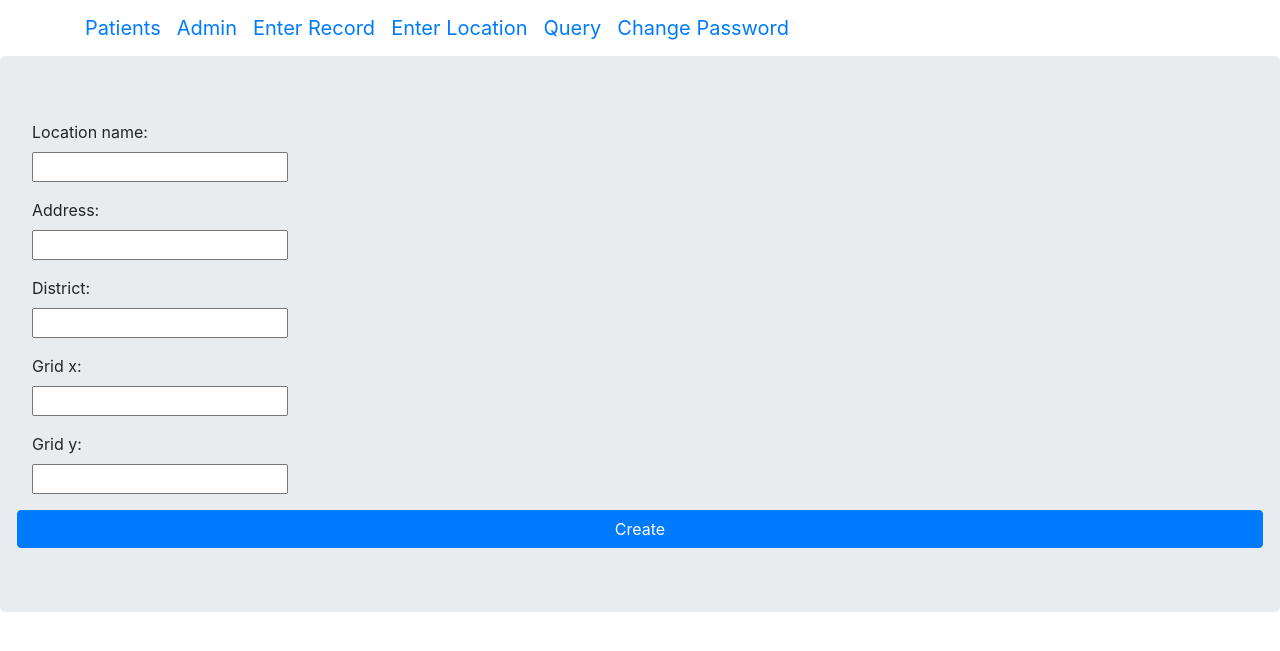
After one commit to gokceozer/trans_19, a Django app: page /covidapp/location_new/ in a window 1280 px wide. The commit adds this page. Shown: the top 651 px of the page. Run offline with Django 3.2, Linux system fonts and the light colour scheme; some libraries are stand-ins or nearby versions.

Commit message:
location fix

```diff
--- a/covidapp/forms.py
+++ b/covidapp/forms.py
@@ -11,7 +11,7 @@ class PatientForm(forms.ModelForm):
         fields = '__all__'
 
 class LocationForm(forms.ModelForm):
-    date_from = forms.DateField(
+    '''date_from = forms.DateField(
         input_formats=['%d-%m-%Y'],
         widget=forms.DateInput(
             attrs={'class': 'date'},
@@ -25,23 +25,24 @@ class LocationForm(forms.ModelForm):
             attrs={'class': 'date'},
             format='%d-%m-%Y'
         )
-    )
+    )'''
 
     class Meta:
         model = Location
-        exclude = ('patient',)
+        #exclude = ('patient',)
+        fields=['location_name', 'address','district', 'grid_x','grid_y']
 
-LocationFormSet = modelformset_factory(
+'''LocationFormSet = modelformset_factory(
     Location,
     form=LocationForm,
     extra=1,
-    exclude = ('patient',),
-    #fields=('location_name','address','grid_x','grid_y','date_from','date_to','details','category'),
+    #exclude = ('patient',),
+    fields=('location_name','address','grid_x','grid_y','date_from','date_to','details','category'),
     widgets = {
     'date_from': forms.DateInput(format='%d-%m-%Y'),
     'date_to': forms.DateInput(format='%d-%m-%Y'),
     },
-)
+)'''
 
 
 class QueryForm(forms.Form):
--- a/covidapp/models.py
+++ b/covidapp/models.py
@@ -16,13 +16,14 @@ class Patient(models.Model):
         return self.name
 
 class Location(models.Model):
-    patient = models.ForeignKey(Patient, related_name='locations', on_delete=models.CASCADE)
+    patient = models.ForeignKey(Patient, related_name='locations', on_delete=models.CASCADE, null=True, blank=True)
     location_name = models.CharField(max_length=50, null=True, blank=True)
     address = models.CharField(max_length=300, null=True, blank=True)
-    grid_x = models.IntegerField(null=True)
-    grid_y = models.IntegerField(null=True)
-    date_from = models.DateField()
-    date_to = models.DateField()
+    district = models.CharField(max_length=300, null=True, blank=True)
+    grid_x = models.IntegerField(null=True, blank=True)
+    grid_y = models.IntegerField(null=True, blank=True)
+    date_from = models.DateField(null=True, blank=True)
+    date_to = models.DateField(null=True, blank=True)
     details = models.CharField(max_length=300, null=True, blank=True)
     category = models.CharField(max_length=300, null=True, blank=True)
 
--- a/covidapp/urls.py
+++ b/covidapp/urls.py
@@ -6,6 +6,7 @@ from django.conf.urls import url
 urlpatterns = [
     path('', views.index, name='index'),
     path('patient_new/', views.patient_new, name='patient_new'),
+    path('location_new/', views.location_new, name='location_new'),
     re_path('patient/(?P<pk>\d+)$', views.PatientDetailView.as_view(), name='patient_detail'),
     path('query/', views.profile_search, name='query'),
     #url(r'^patient/(?P<pk>\d+)/remove/$', views.PatientDeleteView.as_view(), name='patient_remove'),
--- a/covidapp/views.py
+++ b/covidapp/views.py
@@ -1,5 +1,5 @@
 from django.shortcuts import render
-from covidapp.forms import PatientForm, LocationFormSet, QueryForm
+from covidapp.forms import PatientForm, QueryForm, LocationForm #LocationFormSet
 from covidapp.models import Patient, Location
 from django.views.generic import DetailView, ListView, FormView, UpdateView, DeleteView
 from . import forms
@@ -17,21 +17,40 @@ def index(request):
 
 def patient_new(request):
     patientForm = PatientForm()
-    formset = LocationFormSet()
+    #formset = LocationFormSet()
     if request.method == "POST":
         patientForm = PatientForm(request.POST)
-        formset = LocationFormSet(request.POST)
-        if patientForm.is_valid() and formset.is_valid():
-            patient = patientForm.save(commit=True)
+        #formset = LocationFormSet(request.POST)
+        if patientForm.is_valid(): #and formset.is_valid():
+            patientForm.save(commit=True)
+            '''patient = patientForm.save(commit=True)
             for form in formset:
                 location = form.save(commit=False)
                 location.patient = patient
-                location.save()
+                location.save()'''
+            return index(request)
+        else:
+            print('ERROR FORM INVALID')
+#, 'formset':formset
+    return render(request, 'covidapp/patient_new.html',{'patientForm':patientForm})
+
+
+def location_new(request):
+    locationForm = LocationForm()
+
+    if request.method == "POST":
+
+        loc = LocationForm(request.POST)
+        if loc.is_valid():
+            loc.save(commit=True)
+
             return index(request)
         else:
             print('ERROR FORM INVALID')
 
-    return render(request, 'covidapp/patient_new.html',{'patientForm':patientForm, 'formset':formset})
+    return render(request, 'covidapp/location_new.html',{'locationForm':locationForm})
+
+
 
 class PatientDetailView(DetailView):
     model=Patient
--- a/templates/covidapp/base.html
+++ b/templates/covidapp/base.html
@@ -17,6 +17,7 @@
                     <li><a class="navbar-brand bigbrand" href="{% url 'index' %}">Patients</a></li>
                     <li><a class="navbar-brand bigbrand" href="{% url 'admin:index' %}">Admin</a></li>
                     <li><a class="navbar-brand bigbrand" href="{% url 'patient_new' %}">Enter Record</a></li>
+                    <li><a class="navbar-brand bigbrand" href="{% url 'location_new' %}">Enter Location</a></li>
                     <li><a class="navbar-brand bigbrand" href="{% url 'query' %}">Query</a></li>
                     <li><a class="navbar-brand bigbrand" href="#">Change Password</a></li>
                 </ul>
--- /dev/null
+++ b/templates/covidapp/location_new.html
@@ -0,0 +1,23 @@
+{% extends "covidapp/base.html" %}
+{% block content %}
+<form class="form-horizontal" method="POST">
+    {% csrf_token %}
+    <div class="jumbotron">
+        <div class="row spacer">
+            <div class="col-2">
+                <div class="input-group">
+                    {{ locationForm.as_p }}
+                </div>
+            </div>
+        </div>
+        <div class="row spacer">
+            <div class="col-4 offset-2"></div>
+                <button type="submit" class="btn btn-block btn-primary">Create</button>
+            </div>
+        </div>
+    </div>
+
+
+</form>
+
+{% endblock %}
```
Also changed, not shown: templates/covidapp/location_form.html (added, +13 -0 lines), templates/covidapp/patient_detail.html (+4 -4 lines), templates/covidapp/patient_new.html (+1 -13 lines), covidapp/migrations/0005_location_district.py (added), covidapp/migrations/0006_auto_20200429_0935.py (added), covidapp/migrations/0007_auto_20200429_0938.py (added), covidapp/migrations/0008_auto_20200429_0939.py (added), db.sqlite3.
